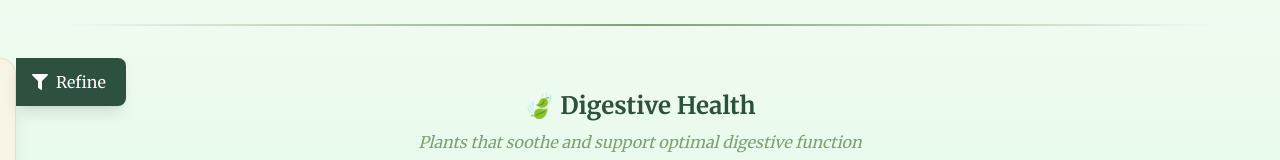
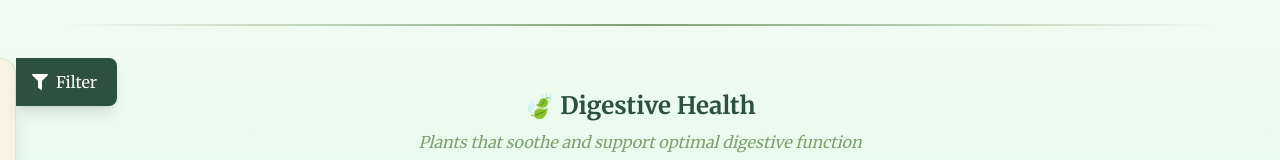
Before and after one commit to ssrade/herbiverse, a React (Vite) app in the folder herbiverse/: page /Herbcatalog in a window 1280 px wide. Shown: the part 347-507 px from the top of the page. Built offline with nearby package versions, Linux system fonts and the light colour scheme.

Commit message:
Refine to filter

```diff
--- a/herbiverse/src/Components/Herbcatalog/Herbcatalog.jsx
+++ b/herbiverse/src/Components/Herbcatalog/Herbcatalog.jsx
@@ -235,7 +235,7 @@ function Herbcatalog() {
               className="bg-[#2D513E] text-white p-3 pl-4 pr-5 rounded-r-lg shadow-lg flex items-center transition-all hover:bg-[#1A2F24]"
             >
               <FaFilter />
-              <span className="ml-2 font-medium">Refine</span>
+              <span className="ml-2 font-medium">Filter</span>
             </button>
           </div>
         )}
@@ -249,7 +249,7 @@ function Herbcatalog() {
           <div className="p-8 pt-10">
             <div className="flex justify-between items-center border-b border-[#7EA172] border-opacity-30 pb-4">
               <h3 className="text-xl font-semibold text-[#2D513E] flex items-center">
-                <FaFilter className="mr-2" /> Refine Collection
+                <FaFilter className="mr-2" /> Filter Collection
               </h3>
               <button
                 onClick={toggleFilters}
--- a/herbiverse/src/Components/Home/Home.jsx
+++ b/herbiverse/src/Components/Home/Home.jsx
@@ -198,7 +198,7 @@ function Home() {
         </div>
       </motion.section>
 
-     {/* Why Medicinal Plants Section */}
+      {/* Why Medicinal Plants Section */}
       <section className="text-center mt-10">
         <h2 className="text-4xl font-extrabold text-green-700">Why Medicinal Plants?</h2>
         <div className="grid grid-cols-1 md:grid-cols-2 gap-6 mt-6 px-4">
```
